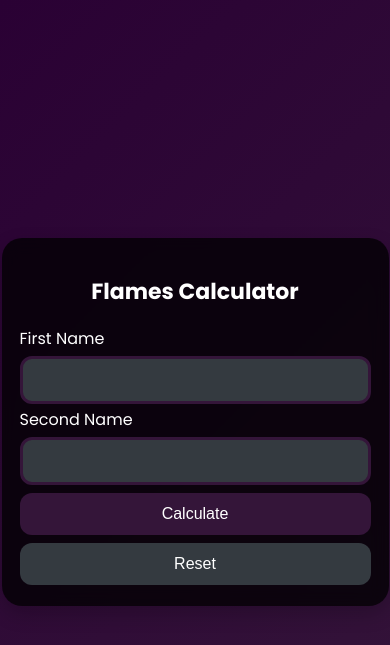
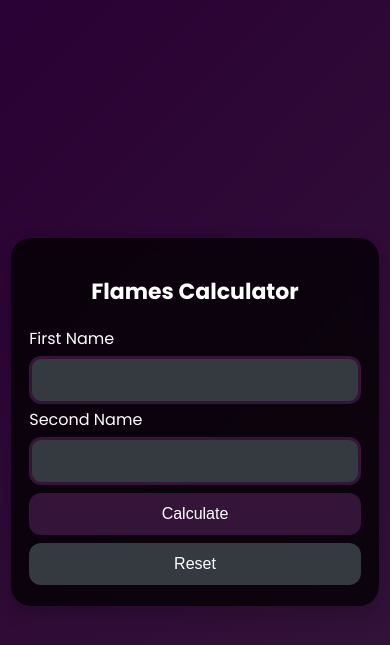
Before and after one commit to SKNaveen78/Flames, a Flask app: page / in a window 390 px wide. Shown: the top 645 px of the page. Run offline with Flask 3, Linux system fonts and the light colour scheme.

Commit message:
Update style.css

```diff
--- a/static/style.css
+++ b/static/style.css
@@ -15,12 +15,18 @@ h2{
 }
 .container {
     width: 90%;
-    max-width: 400px;
+    max-width: 900px;
     background: rgba(0,0,0,0.75);
     backdrop-filter: blur(8px);
     padding: 22px;
     border-radius: 20px;
     box-shadow: 0 8px 20px rgba(0,0,0,0.2);
+}
+@media (max-width: 500px) {
+    .container {
+        width: 85%;
+        max-width: none;
+    }
 }
 
 input, button {
```
